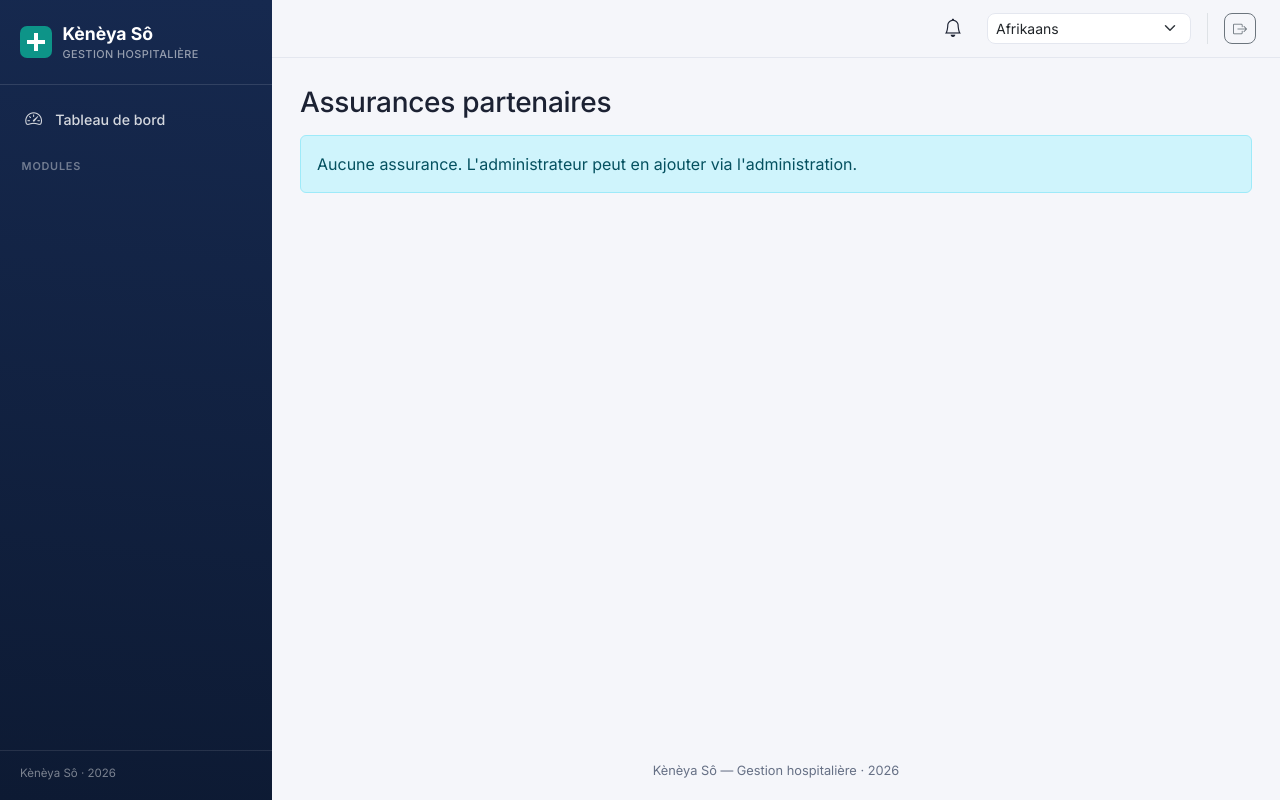
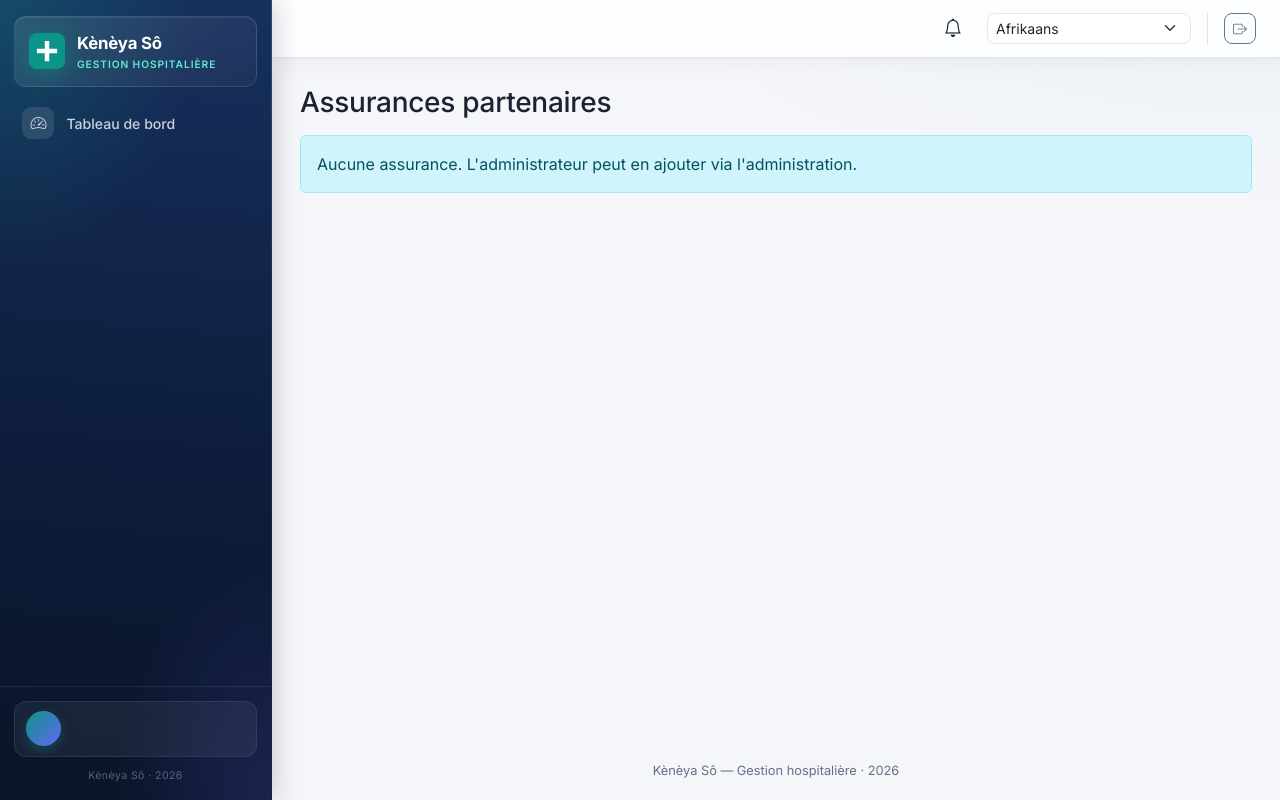
Before and after one commit to aichadev2024/keneya_so, a Django app: template templates/assurances/liste.html in a window 1280 px wide. Run offline with Django 5.2, Linux system fonts and the light colour scheme; the template is opened without the code that fills it, so the values that code supplies are empty.

Commit message:
Barre latérale premium : groupes, pastilles colorées par module, carte utilisateur, fond en dégradé
Co-Authored-By: Claude Sonnet 5.5 <noreply@anthropic.com>

```diff
--- a/scripts/i18n_translations_ar.py
+++ b/scripts/i18n_translations_ar.py
@@ -1241,3 +1241,9 @@ TRADUCTIONS.update(TRADUCTIONS_SPECIALITES)
 from i18n_soins_ar import TRADUCTIONS_SOINS  # noqa: E402
 
 TRADUCTIONS.update(TRADUCTIONS_SOINS)
+
+
+# Barre latérale : groupes
+from i18n_navigation_ar import TRADUCTIONS_NAVIGATION  # noqa: E402
+
+TRADUCTIONS.update(TRADUCTIONS_NAVIGATION)
--- a/scripts/i18n_translations_en.py
+++ b/scripts/i18n_translations_en.py
@@ -1215,3 +1215,9 @@ TRADUCTIONS.update(TRADUCTIONS_SPECIALITES)
 from i18n_soins_en import TRADUCTIONS_SOINS  # noqa: E402
 
 TRADUCTIONS.update(TRADUCTIONS_SOINS)
+
+
+# Barre latérale : groupes
+from i18n_navigation_en import TRADUCTIONS_NAVIGATION  # noqa: E402
+
+TRADUCTIONS.update(TRADUCTIONS_NAVIGATION)
--- a/static/css/app.css
+++ b/static/css/app.css
@@ -57,7 +57,9 @@ html[lang="ar"], [dir="rtl"] {
 }
 
 body {
-  background: var(--ks-bg);
+  background:
+    radial-gradient(70rem 30rem at 100% -10%, rgba(13, 148, 136, .06), transparent 60%),
+    var(--ks-bg);
   color: var(--ks-text);
   font-family: var(--bs-body-font-family);
   font-optical-sizing: auto;
@@ -160,24 +162,38 @@ code { color: var(--ks-accent-dark); background: var(--ks-a-teal-bg); padding: .
   top: 0;
   bottom: 0;
   width: var(--ks-sidebar-w);
-  background: linear-gradient(185deg, var(--ks-primary) 0%, var(--ks-primary-dark) 100%);
   color: #fff;
   display: flex;
   flex-direction: column;
   z-index: 1030;
   transition: transform .2s ease;
+  /* Fond « premium » : bleu nuit profond, halo turquoise en haut, lueur indigo en bas. */
+  background:
+    radial-gradient(120% 55% at 0% 0%, rgba(13, 148, 136, .28) 0%, transparent 60%),
+    radial-gradient(90% 45% at 100% 100%, rgba(99, 102, 241, .18) 0%, transparent 65%),
+    linear-gradient(185deg, #17305e 0%, #0e1d3c 55%, #0a1429 100%);
+  border-inline-end: 1px solid rgba(255, 255, 255, .06);
+  box-shadow: 4px 0 24px rgba(10, 20, 41, .18);
 }
+[dir="rtl"] .app-sidebar { box-shadow: -4px 0 24px rgba(10, 20, 41, .18); }
 
 .sidebar-brand {
   display: flex;
   align-items: center;
-  gap: .65rem;
-  padding: 1.35rem 1.25rem;
-  border-bottom: 1px solid rgba(255, 255, 255, .12);
+  gap: .75rem;
+  margin: 1rem .85rem .35rem;
+  padding: .85rem .9rem;
+  border-radius: var(--ks-radius);
+  background: linear-gradient(135deg, rgba(255, 255, 255, .10), rgba(255, 255, 255, .03));
+  border: 1px solid rgba(255, 255, 255, .10);
+  box-shadow: inset 0 1px 0 rgba(255, 255, 255, .08);
 }
 
-.sidebar-brand .brand-mark { width: 32px; height: 32px; flex-shrink: 0; }
-.sidebar-brand .brand-name { font-weight: 700; font-size: 1.1rem; color: #fff; line-height: 1.15; }
+.sidebar-brand .brand-mark {
+  width: 36px; height: 36px; flex-shrink: 0;
+  filter: drop-shadow(0 4px 12px rgba(13, 148, 136, .55));
+}
+.sidebar-brand .brand-name { font-weight: 700; font-size: 1.05rem; color: #fff; line-height: 1.15; letter-spacing: -.01em; }
 .sidebar-brand .brand-text { min-width: 0; }
 /* Nom de l'hôpital connecté : sur deux lignes au plus, coupé proprement au-delà. */
 .sidebar-brand .brand-hopital {
@@ -187,57 +203,145 @@ code { color: var(--ks-accent-dark); background: var(--ks-a-teal-bg); padding: .
   -webkit-box-orient: vertical;
   overflow: hidden;
   overflow-wrap: anywhere;
-  font-size: 1rem;
+  font-size: .95rem;
 }
-.sidebar-brand .brand-tag { display: block; font-size: .68rem; font-weight: 500; color: rgba(255, 255, 255, .55); letter-spacing: .04em; text-transform: uppercase; }
+.sidebar-brand .brand-tag { display: block; margin-top: .15rem; font-size: .64rem; font-weight: 600; color: #5eead4; letter-spacing: .09em; text-transform: uppercase; }
 
 .sidebar-nav {
   flex: 1 1 auto;
   overflow-y: auto;
-  padding: .85rem .75rem;
+  padding: .5rem .85rem 1rem;
 }
 
 .sidebar-section {
-  font-size: .68rem;
-  font-weight: 600;
-  letter-spacing: .07em;
+  display: flex;
+  align-items: center;
+  gap: .6rem;
+  font-size: .64rem;
+  font-weight: 700;
+  letter-spacing: .12em;
   text-transform: uppercase;
-  color: rgba(255, 255, 255, .4);
-  padding: .9rem .6rem .35rem;
+  color: rgba(255, 255, 255, .38);
+  padding: 1.15rem .4rem .45rem;
+}
+.sidebar-section::after {
+  content: "";
+  flex: 1;
+  height: 1px;
+  background: linear-gradient(90deg, rgba(255, 255, 255, .14), transparent);
+}
+[dir="rtl"] .sidebar-section::after { background: linear-gradient(270deg, rgba(255, 255, 255, .14), transparent); }
+
+/* Couleur d'accent de chaque module (réutilise la palette du tableau de bord). */
+.tone-bleu { --tone: var(--ks-a-bleu-fg); }
+.tone-indigo { --tone: var(--ks-a-indigo-fg); }
+.tone-cyan { --tone: var(--ks-a-cyan-fg); }
+.tone-rose { --tone: var(--ks-a-rose-fg); }
+.tone-violet { --tone: var(--ks-a-violet-fg); }
+.tone-ambre { --tone: var(--ks-a-ambre-fg); }
+.tone-teal { --tone: #2dd4bf; }
+.tone-vert { --tone: var(--ks-a-vert-fg); }
+.tone-slate { --tone: #94a3b8; }
+
+.sidebar-link {
+  position: relative;
+  display: flex;
+  align-items: center;
+  gap: .75rem;
+  padding: .42rem .55rem;
+  margin-block-end: .2rem;
+  border-radius: 10px;
+  color: rgba(255, 255, 255, .78);
+  text-decoration: none;
+  font-size: .88rem;
+  font-weight: 500;
+  transition: background-color .15s ease, color .15s ease, transform .15s ease;
 }
 
-.sidebar-link {
+.nav-chip {
+  display: inline-flex;
+  align-items: center;
+  justify-content: center;
+  width: 2rem;
+  height: 2rem;
+  flex-shrink: 0;
+  border-radius: 9px;
+  font-size: 1rem;
+  background: color-mix(in srgb, var(--tone, #94a3b8) 20%, transparent);
+  color: color-mix(in srgb, var(--tone, #94a3b8) 55%, #fff);
+  transition: background-color .15s ease, color .15s ease, box-shadow .15s ease;
+}
+
+.sidebar-link:hover {
+  background: rgba(255, 255, 255, .07);
+  color: #fff;
+}
+.sidebar-link:hover .nav-chip {
+  background: color-mix(in srgb, var(--tone, #94a3b8) 32%, transparent);
+}
+@media (prefers-reduced-motion: no-preference) {
+  .sidebar-link:hover { transform: translateX(2px); }
+  [dir="rtl"] .sidebar-link:hover { transform: translateX(-2px); }
+}
+
+.sidebar-link.active {
+  color: #fff;
+  font-weight: 600;
+  background: linear-gradient(90deg, rgba(255, 255, 255, .16), rgba(255, 255, 255, .04));
+  box-shadow: inset 0 0 0 1px rgba(255, 255, 255, .08);
+}
+[dir="rtl"] .sidebar-link.active { background: linear-gradient(270deg, rgba(255, 255, 255, .16), rgba(255, 255, 255, .04)); }
+.sidebar-link.active::before {
+  content: "";
+  position: absolute;
+  inset-inline-start: -.85rem;
+  top: 22%;
+  bottom: 22%;
+  width: 4px;
+  border-radius: 0 4px 4px 0;
+  background: var(--tone, #2dd4bf);
+  box-shadow: 0 0 12px var(--tone, #2dd4bf);
+}
+[dir="rtl"] .sidebar-link.active::before { border-radius: 4px 0 0 4px; }
+.sidebar-link.active .nav-chip {
+  background: var(--tone, #2dd4bf);
+  color: #0a1429;
+  box-shadow: 0 4px 14px color-mix(in srgb, var(--tone, #2dd4bf) 55%, transparent);
+}
+.sidebar-link:focus-visible { outline: 2px solid #5eead4; outline-offset: 2px; }
+
+.sidebar-footer {
+  padding: .85rem .85rem 1rem;
+  border-top: 1px solid rgba(255, 255, 255, .08);
+}
+.sidebar-user {
   display: flex;
   align-items: center;
   gap: .7rem;
-  padding: .55rem .7rem;
-  margin-block-end: .15rem;
-  border-radius: var(--ks-radius-sm);
-  color: rgba(255, 255, 255, .82);
-  text-decoration: none;
-  font-size: .89rem;
-  font-weight: 500;
-  transition: background-color .12s ease, color .12s ease;
+  padding: .6rem .7rem;
+  border-radius: var(--ks-radius);
+  background: rgba(255, 255, 255, .06);
+  border: 1px solid rgba(255, 255, 255, .08);
 }
-
-.sidebar-link i { font-size: 1.05rem; width: 1.3rem; text-align: center; flex-shrink: 0; }
-
-.sidebar-link:hover { background: rgba(255, 255, 255, .08); color: #fff; }
-
-.sidebar-link.active {
-  background: rgba(255, 255, 255, .14);
+.sidebar-avatar {
+  display: inline-flex;
+  align-items: center;
+  justify-content: center;
+  width: 2.2rem;
+  height: 2.2rem;
+  flex-shrink: 0;
+  border-radius: 50%;
+  font-size: .78rem;
+  font-weight: 700;
+  letter-spacing: .02em;
   color: #fff;
-  box-shadow: inset 3px 0 0 var(--ks-accent);
+  background: linear-gradient(135deg, #0d9488, #6366f1);
+  box-shadow: 0 4px 12px rgba(13, 148, 136, .35);
 }
-
-[dir="rtl"] .sidebar-link.active { box-shadow: inset -3px 0 0 var(--ks-accent); }
-
-.sidebar-footer {
-  padding: .9rem 1.25rem 1.1rem;
-  border-top: 1px solid rgba(255, 255, 255, .1);
-  font-size: .72rem;
-  color: rgba(255, 255, 255, .45);
-}
+.sidebar-user-text { display: flex; flex-direction: column; min-width: 0; line-height: 1.25; }
+.sidebar-user-name { font-size: .84rem; font-weight: 600; color: #fff; overflow: hidden; text-overflow: ellipsis; white-space: nowrap; }
+.sidebar-user-role { font-size: .7rem; color: rgba(255, 255, 255, .55); overflow: hidden; text-overflow: ellipsis; white-space: nowrap; }
+.sidebar-copy { margin-top: .7rem; text-align: center; font-size: .66rem; letter-spacing: .04em; color: rgba(255, 255, 255, .32); }
 
 .app-main {
   flex: 1 1 auto;
@@ -255,9 +359,10 @@ code { color: var(--ks-accent-dark); background: var(--ks-a-teal-bg); padding: .
   align-items: center;
   gap: 1rem;
   padding: .65rem 1.5rem;
-  background: rgba(245, 246, 250, .92);
-  backdrop-filter: blur(6px);
+  background: rgba(255, 255, 255, .82);
+  backdrop-filter: saturate(160%) blur(10px);
   border-bottom: 1px solid var(--ks-border);
+  box-shadow: 0 1px 0 rgba(16, 24, 40, .02), 0 6px 20px rgba(16, 24, 40, .04);
 }
 
 .app-content {
--- a/templates/base.html
+++ b/templates/base.html
@@ -31,20 +31,32 @@
         {% endif %}
       </span>
     </div>
-    <nav class="sidebar-nav">
-      <a class="sidebar-link{% if request.resolver_match.url_name == 'dashboard' %} active{% endif %}"
-         href="{% url 'core:dashboard' %}">
-        <i class="bi bi-speedometer2"></i><span>{% translate "Tableau de bord" %}</span>
+    <nav class="sidebar-nav" aria-label="{% translate 'Navigation principale' %}">
+      <a class="sidebar-link tone-slate{% if request.resolver_match.url_name == 'dashboard' %} active{% endif %}"
+         href="{% url 'core:dashboard' %}"{% if request.resolver_match.url_name == 'dashboard' %} aria-current="page"{% endif %}>
+        <span class="nav-chip"><i class="bi bi-speedometer2"></i></span><span>{% translate "Tableau de bord" %}</span>
       </a>
-      <div class="sidebar-section">{% translate "Modules" %}</div>
-      {% for item in navigation_principale %}
-        <a class="sidebar-link{% if item.actif %} active{% endif %}"
-           href="{% url item.url_name %}">
-          <i class="bi {{ item.icone }}"></i><span>{{ item.libelle }}</span>
-        </a>
+      {% regroup navigation_principale by groupe as groupes_nav %}
+      {% for groupe in groupes_nav %}
+        <div class="sidebar-section">{{ groupe.grouper }}</div>
+        {% for item in groupe.list %}
+          <a class="sidebar-link tone-{{ item.couleur }}{% if item.actif %} active{% endif %}"
+             href="{% url item.url_name %}"{% if item.actif %} aria-current="page"{% endif %}>
+            <span class="nav-chip"><i class="bi {{ item.icone }}"></i></span><span>{{ item.libelle }}</span>
+          </a>
+        {% endfor %}
       {% endfor %}
     </nav>
-    <div class="sidebar-footer">Kènèya Sô · {% now "Y" %}</div>
+    <div class="sidebar-footer">
+      <div class="sidebar-user">
+        <span class="sidebar-avatar" aria-hidden="true">{{ user.first_name|slice:":1"|default:user.username|slice:":1"|upper }}{{ user.last_name|slice:":1"|upper }}</span>
+        <span class="sidebar-user-text">
+          <span class="sidebar-user-name">{{ user.get_full_name|default:user.username }}</span>
+          {% if user.get_role_display %}<span class="sidebar-user-role">{{ user.get_role_display }}</span>{% endif %}
+        </span>
+      </div>
+      <div class="sidebar-copy">Kènèya Sô · {% now "Y" %}</div>
+    </div>
   </aside>
 
   <div class="app-main">
```
Also changed, not shown: apps/core/context_processors.py (+17 -0 lines), scripts/i18n_navigation_ar.py (added, +9 -0 lines), scripts/i18n_navigation_en.py (added, +9 -0 lines), locale/ar/LC_MESSAGES/django.po, locale/bm/LC_MESSAGES/django.po, locale/en/LC_MESSAGES/django.po, locale/ff/LC_MESSAGES/django.po, locale/snk/LC_MESSAGES/django.po, 2 other files.
